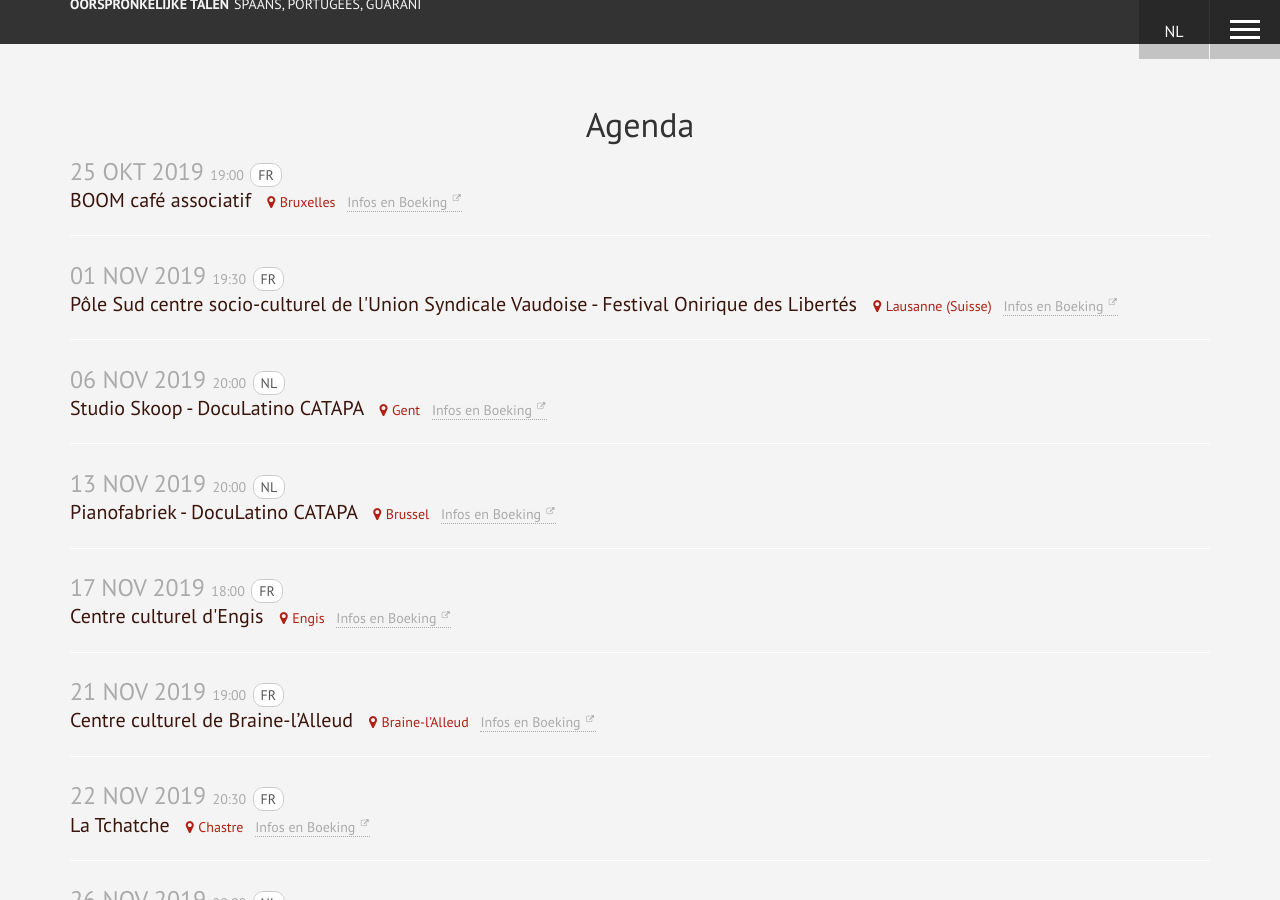
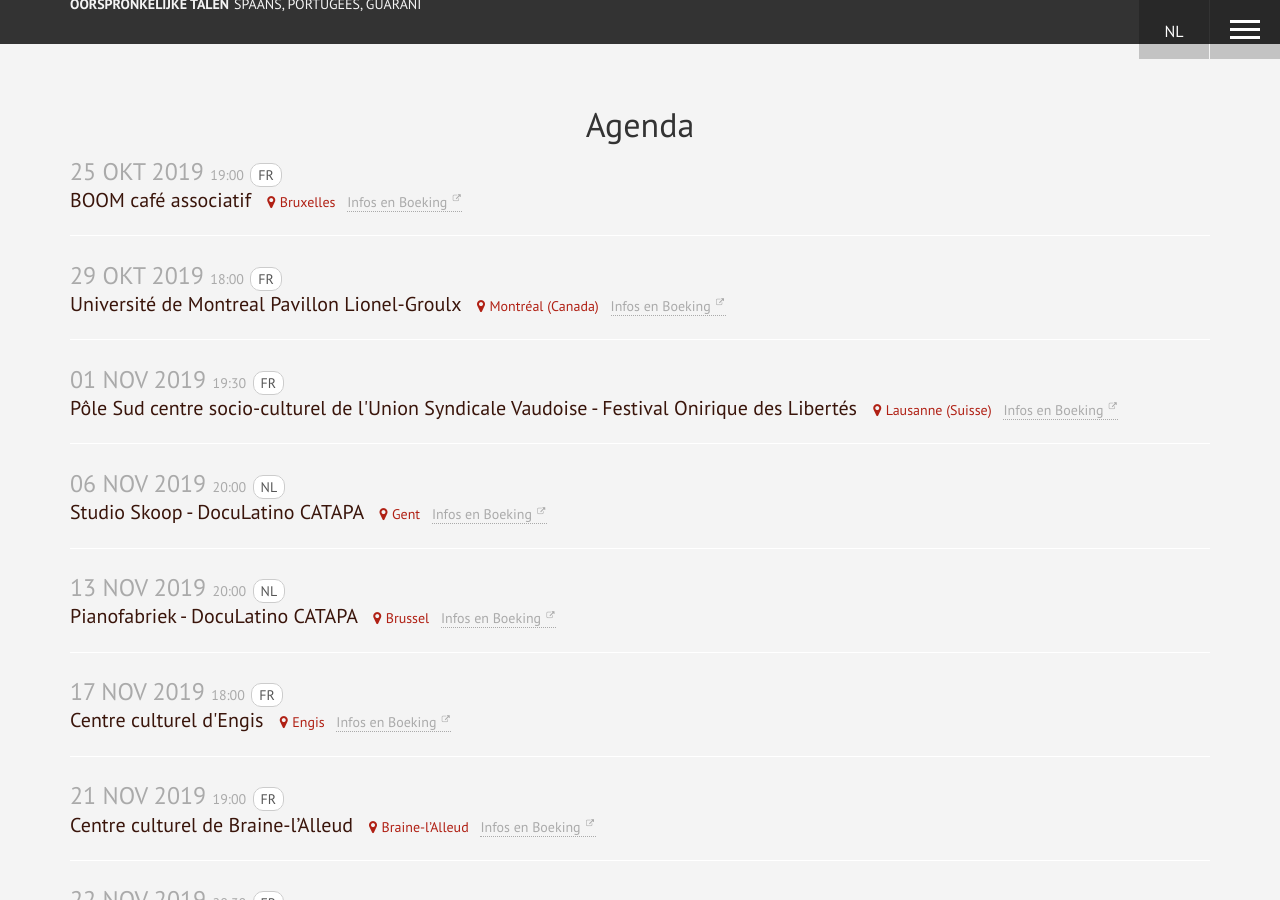
Before and after one commit to entipe/Minga-Live, a Jekyll site: the page built from index.nl.html, in a window 1280 px wide and 900 px high, scrolled down 1543 px. Built offline with Jekyll 4.4.1, drawn with Linux system fonts in a browser that asks for light colours.

Commit message:
Ajout projection Montréal

```diff
--- a/_data/agenda.yml
+++ b/_data/agenda.yml
@@ -50,6 +50,12 @@
   place: Pôle Sud centre socio-culturel de l'Union Syndicale Vaudoise - Festival Onirique des Libertés
   city: Lausanne (Suisse)
   link: https://www.folfestival.org/programme-2019
+  full: false
+  lang: FR
+- date: '2019-10-29 18:00'
+  place: Université de Montreal Pavillon Lionel-Groulx
+  city: Montréal (Canada)
+  link: /
   full: false
   lang: FR
 - date: '2019-10-25 19:00'
```
